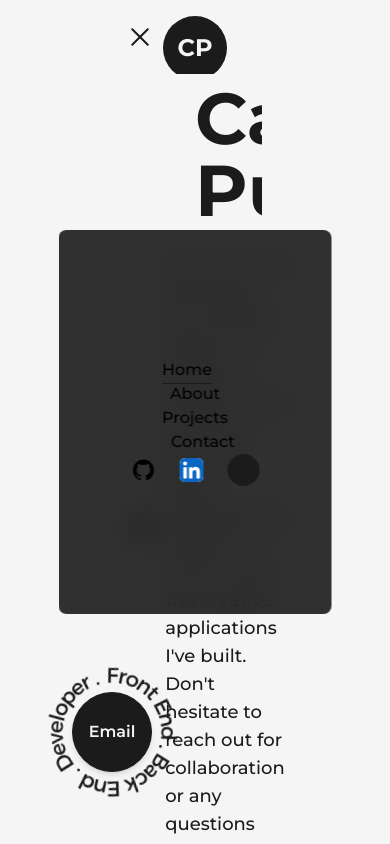
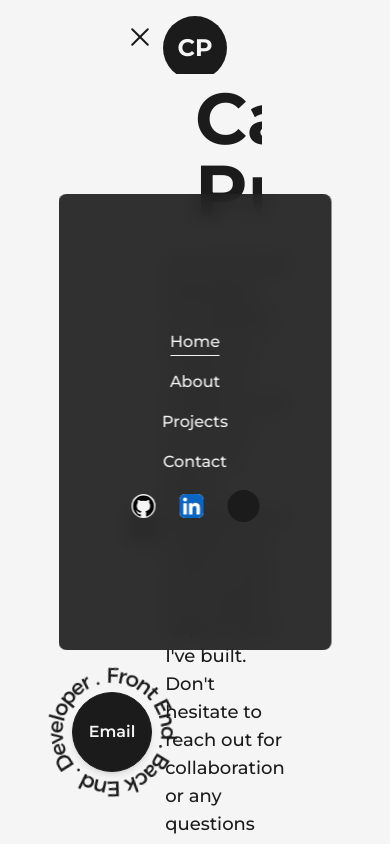
Before and after one commit to cpcastells/cpcastells_portfolio, a Next.js app: page / in a window 390 px wide. Both pictures are taken after a click on the button 140 px from the left and 37 px from the top of the page. Shown: the top 844 px of the page. Built offline with nearby package versions, Linux system fonts and the light colour scheme.

Commit message:
Add motion effects to hamburger menu

```diff
--- a/src/components/CustomMobileLink/CustomMobileLink.tsx
+++ b/src/components/CustomMobileLink/CustomMobileLink.tsx
@@ -6,7 +6,7 @@
 interface CustomMobileLinkProps {
   href: string;
   title: string;
-  className: string;
+  className?: string;
   toggleOpen: () => void;
 }
 
@@ -27,13 +27,13 @@
   return (
     <button
       type="button"
-      className={`${className} relative group`}
+      className={`${className} relative group text-light dark:text-dark my-2`}
       onClick={handleClick}
     >
       {title}
       <span
-        className={`h-[1px] inline-block bg-dark absolute left-0 -bottom-0.5
-          group-hover:w-full transition-[width] ease duration-300 dark:bg-light
+        className={`h-[1px] inline-block bg-light absolute left-0 -bottom-0.5
+          group-hover:w-full transition-[width] ease duration-300 dark:bg-dark
           ${currentRoute === href ? "w-full" : "w-0"}`}
       >
         &nbsp;
--- a/src/components/Header/Header.tsx
+++ b/src/components/Header/Header.tsx
@@ -81,43 +81,41 @@
         </nav>
       </div>
       {isOpen ? (
-        <div
+        <motion.div
+          initial={{ scale: 0, opacity: 0, x: "-50%", y: "-50%" }}
+          animate={{ scale: 1, opacity: 1 }}
           className="min-w-[70vw] flex flex-col justify-between z-30 items-center fixed top-1/2 left-1/2 -translate-x-1/2 -translate-y-1/2
       bg-dark/90 dark:bg-light/75 rounded-lg backdrop-blur-md py-32"
         >
           <nav className="flex flex-col items-center justify-center">
             <CustomMobileLink
               title="Home"
-              className="mr-4"
               href={"/"}
               toggleOpen={handleClick}
             />
             <CustomMobileLink
               title="About"
-              className="mx-4"
               href={"/about"}
               toggleOpen={handleClick}
             />
             <CustomMobileLink
               href="/projects"
               title="Projects"
-              className="mx-4"
               toggleOpen={handleClick}
             />
             <CustomMobileLink
               href="/contact"
               title="Contact"
-              className="ml-4"
               toggleOpen={handleClick}
             />
           </nav>
-          <nav className="flex items-center justify-center flex-wrap">
+          <nav className="flex items-center justify-center flex-wrap mt-2">
             <motion.a
               href={"https://github.com/cpcastells"}
               target={"_blank"}
               whileHover={{ y: -2 }}
               whileTap={{ scale: 0.9 }}
-              className="w-6 mr-3"
+              className="w-6 mr-3 bg-light rounded-full dark:bg-dark"
               aria-label="github icon"
             >
               <GithubIcon />
@@ -145,7 +143,7 @@
               )}
             </button>
           </nav>
-        </div>
+        </motion.div>
       ) : null}
       <div className="absolute left-[50%] top-2 translate-x-[-50%]">
         <Logo />
```
